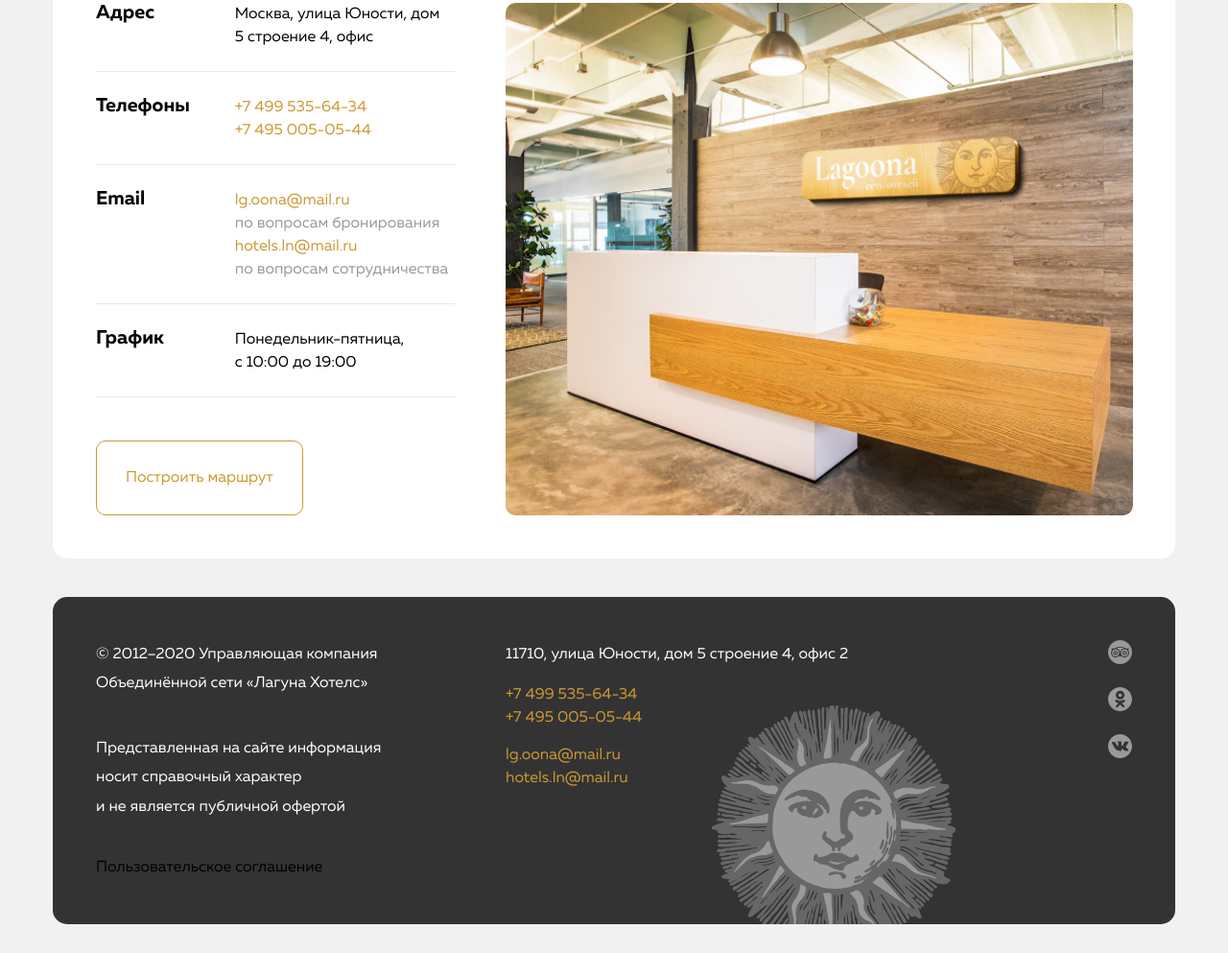
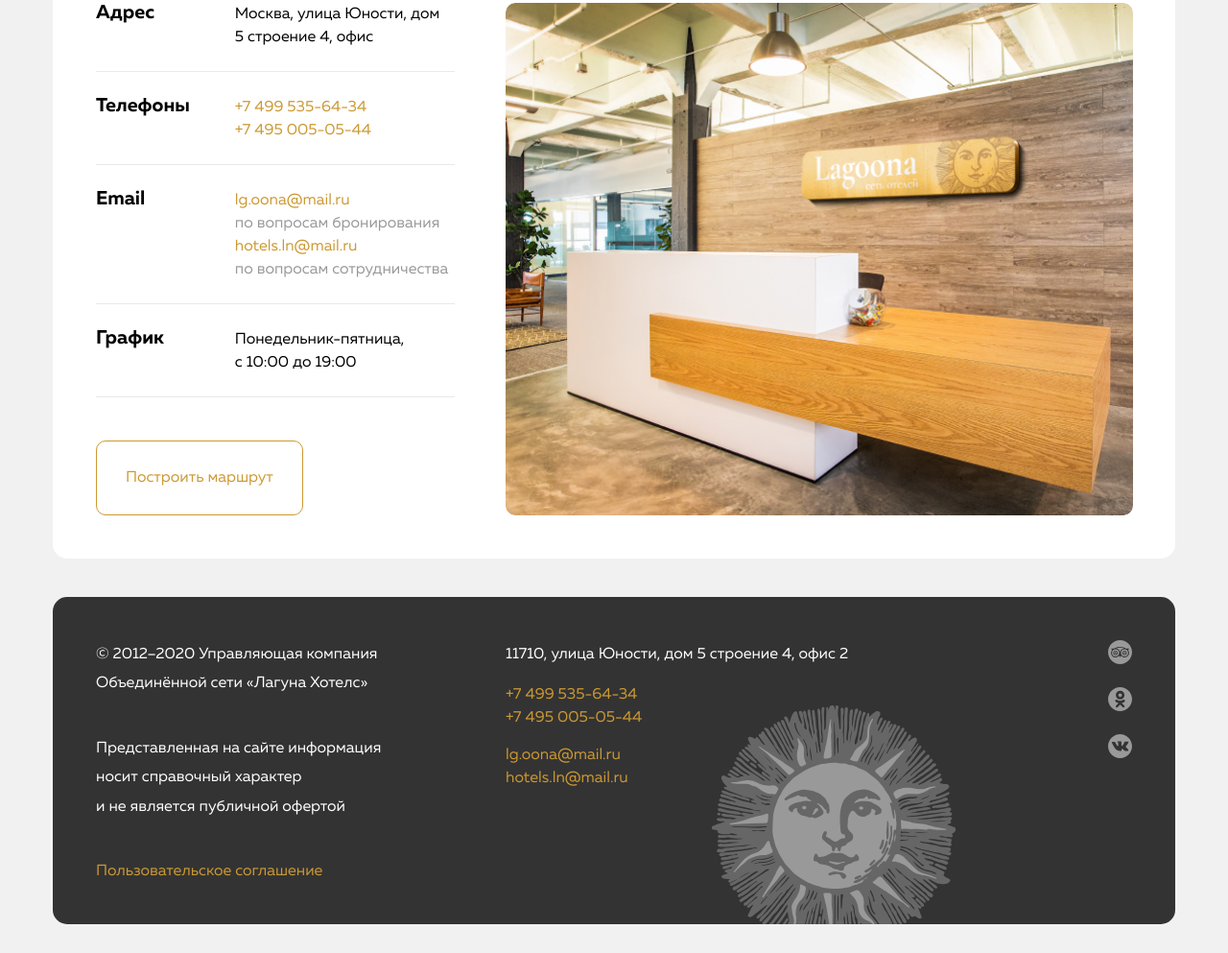
Before and after one commit to AkimovEugeney/weblayout, a plain HTML site: page 11_advanced_css/index.html in a window 1280 px wide. Shown: the part 4690-5683 px from the top of the page at 96% size. Drawn offline with Linux system fonts and the light colour scheme.

Commit message:
to GitHub

```diff
--- a/11_advanced_css/css/style.css
+++ b/11_advanced_css/css/style.css
@@ -963,6 +963,7 @@ opacity: 1;
   margin-right: auto;
 }
 
+
 .footer-text {
   padding: 0;
   margin: 0;
--- a/11_advanced_css/index.html
+++ b/11_advanced_css/index.html
@@ -474,7 +474,7 @@
         <div class="footer-inf">
           <p class="footer-text footer-text-company">© 2012–2020 Управляющая компания Объединённой сети «Лагуна Хотелс»</p>
           <p class="footer-text footer-text-descr">Представленная на сайте информация носит справочный характер и не является публичной офертой</p>
-          <a class="footer-link" href="#">Пользовательское соглашение</a>
+          <a class="footer-link link-to" href="#">Пользовательское соглашение</a>
         </div>
         <div class="footer-links">
           <p class="footer-text">11710, улица Юности, дом 5 строение 4, офис 2</p>
```
